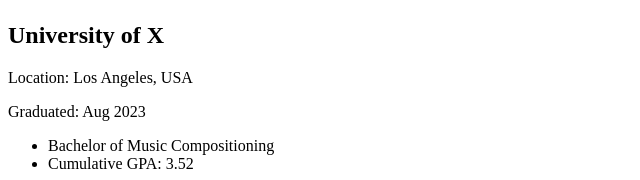
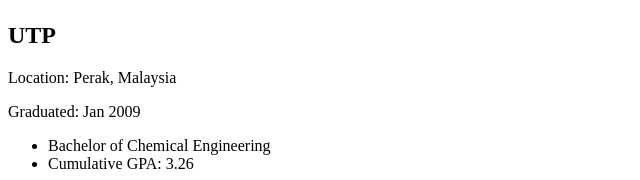
Before and after one commit to iqbalaziz91/ocb-resume, a plain HTML site: page ocb-resume/pages/education.html in a window 1280 px wide. Shown: the part 620-800 px from the top of the page, without its empty margins (0-640 px from the left). Drawn offline with Linux system fonts and the light colour scheme.

Commit message:
update education history

```diff
--- a/ocb-resume/pages/education.html
+++ b/ocb-resume/pages/education.html
@@ -21,12 +21,12 @@
 
       <section>
         <img src="../public/images/logo-placeholder-image.png" alt="Edu A" />
-        <h2>University of X</h2>
-        <p>Location: Los Angeles, USA</p>
-        <p>Graduated: Aug 2023</p>
+        <h2>UTP</h2>
+        <p>Location: Perak, Malaysia</p>
+        <p>Graduated: Jan 2009</p>
         <ul>
-          <li>Bachelor of Music Compositioning</li>
-          <li>Cumulative GPA: 3.52</li>
+          <li>Bachelor of Chemical Engineering</li>
+          <li>Cumulative GPA: 3.26</li>
         </ul>
       </section>
 
```
